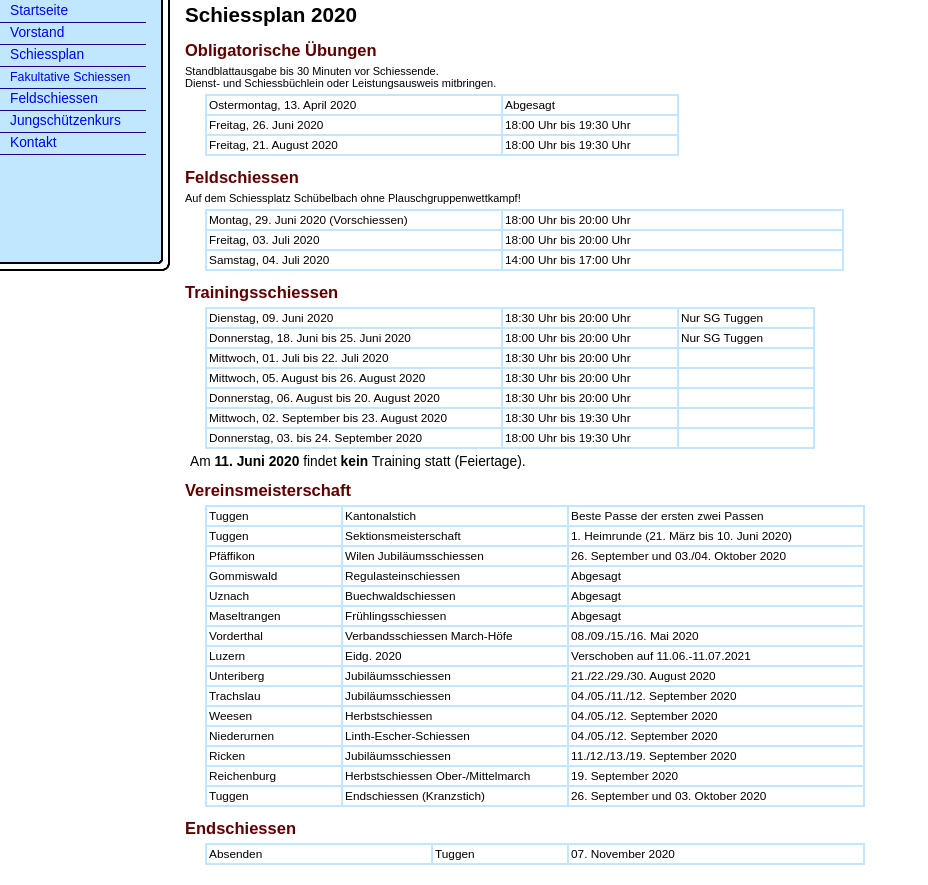
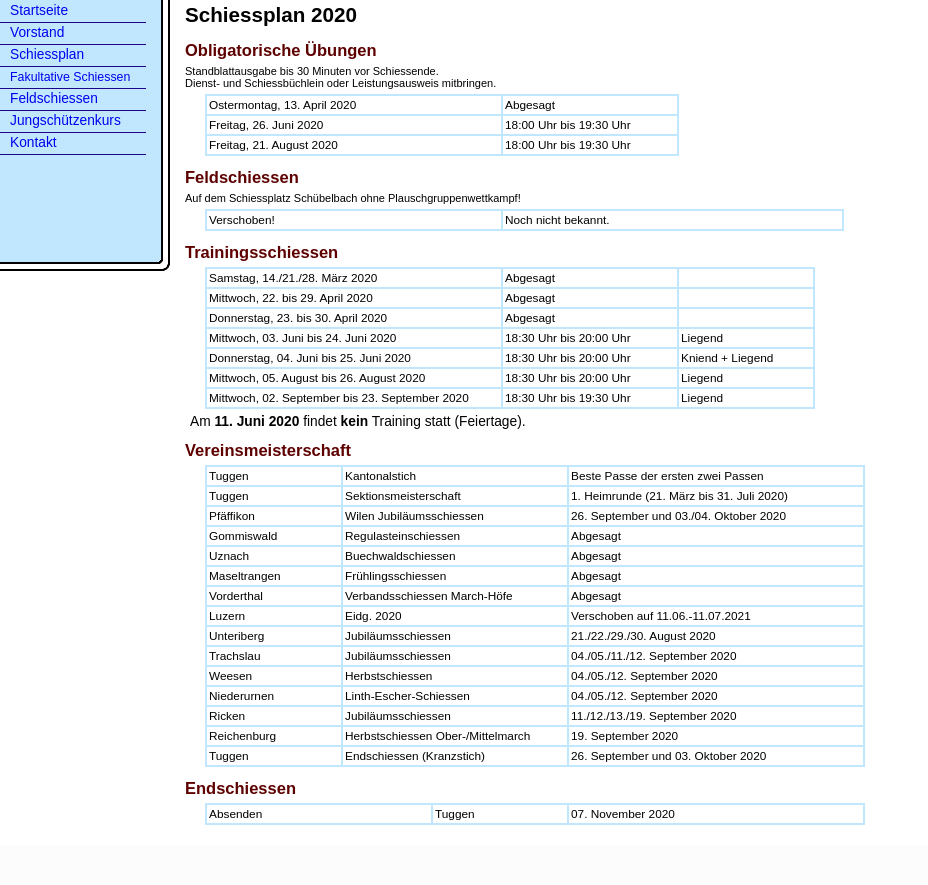
Before and after one commit to mjanser/sg-tuggen-website, a Symfony app: template templates/schiessplan.html.twig in a window 1280 px wide. Shown: the part 149-1034 px from the top of the page, without its empty margins (0-928 px from the left). After the commit the page ends 974 px from the top, so only its background shows below. Run offline with Twig, Linux system fonts and the light colour scheme; the template is opened without the code that fills it, so the values that code supplies are empty; some libraries are stand-ins or nearby versions.

Commit message:
Adjust dates because of Corona

```diff
--- a/templates/feldschiessen.html.twig
+++ b/templates/feldschiessen.html.twig
@@ -6,6 +6,10 @@
 <h1>Feldschiessen 2020</h1>
 <table id="dates" summary="Daten für das eidgenössische Feldschiessen">
     <tr class="datetime">
+        <td class="date">Verschoben!</td>
+        <td class="time-big">Noch nicht bekannt.</td>
+    </tr>
+    {#<tr class="datetime">
         <td class="date">Montag, 29. Juni 2020</td>
         <td class="time-big">18:00 Uhr bis 20:00 Uhr</td>
     </tr>
@@ -16,7 +20,7 @@
     <tr class="datetime">
         <td class="date">Samstag, 04. Juli 2020</td>
         <td class="time-big">14:00 Uhr bis 17:00 Uhr</td>
-    </tr>
+    </tr>#}
 </table>
 <div class="text">Wir laden Dich freundlich zum grössten Schützenfest der Welt ein, zum Eidgenössischen Feldschiessen! Damit dieser Anlass wieder zu einem Volksfest wird, hoffen wir auf die Teilnahme aller...
 <ul>
--- a/templates/schiessplan.html.twig
+++ b/templates/schiessplan.html.twig
@@ -28,6 +28,10 @@
     <div class="description">Auf dem Schiessplatz Schübelbach ohne Plauschgruppenwettkampf!<br /></div>
     <table id="t_feld" summary="Feldschiessen">
     <tr class="datetime">
+        <td class="date">Verschoben!</td>
+        <td class="time-big">Noch nicht bekannt.</td>
+    </tr>
+    {#<tr class="datetime">
         <td class="date">Montag, 29. Juni 2020 (Vorschiessen)</td>
         <td class="time-big">18:00 Uhr bis 20:00 Uhr</td>
     </tr>
@@ -38,46 +42,46 @@
     <tr class="datetime">
         <td class="date">Samstag, 04. Juli 2020</td>
         <td class="time-big">14:00 Uhr bis 17:00 Uhr</td>
-    </tr>
+    </tr>#}
     </table>
 </div>
 <div id="ueb">
     <h2>Trainingsschiessen</h2>
     <table id="t_ueb" summary="Übungsschiessen">
     <tr class="datetime">
-        <td class="date">Dienstag, 09. Juni 2020</td>
-        <td class="time">18:30 Uhr bis 20:00 Uhr</td>
-        <td class="position">Nur SG Tuggen</td>
+        <td class="date">Samstag, 14./21./28. März 2020</td>
+        <td class="time">Abgesagt</td>
+        <td class="position"></td>
     </tr>
     <tr class="datetime">
-        <td class="date">Donnerstag, 18. Juni bis 25. Juni 2020</td>
-        <td class="time">18:00 Uhr bis 20:00 Uhr</td>
-        <td class="position">Nur SG Tuggen</td>
+        <td class="date">Mittwoch, 22. bis 29. April 2020</td>
+        <td class="time">Abgesagt</td>
+        <td class="position"></td>
     </tr>
     <tr class="datetime">
-        <td class="date">Mittwoch, 01. Juli bis 22. Juli 2020</td>
+        <td class="date">Donnerstag, 23. bis 30. April 2020</td>
+        <td class="time">Abgesagt</td>
+        <td class="position"></td>
+    </tr>
+    <tr class="datetime">
+        <td class="date">Mittwoch, 03. Juni bis 24. Juni 2020</td>
         <td class="time">18:30 Uhr bis 20:00 Uhr</td>
-        <td class="position"></td>
+        <td class="position">Liegend</td>
+    </tr>
+    <tr class="datetime">
+        <td class="date">Donnerstag, 04. Juni bis 25. Juni 2020</td>
+        <td class="time">18:30 Uhr bis 20:00 Uhr</td>
+        <td class="position">Kniend + Liegend</td>
     </tr>
     <tr class="datetime">
         <td class="date">Mittwoch, 05. August bis 26. August 2020</td>
         <td class="time">18:30 Uhr bis 20:00 Uhr</td>
-        <td class="position"></td>
+        <td class="position">Liegend</td>
     </tr>
     <tr class="datetime">
-        <td class="date">Donnerstag, 06. August bis 20. August 2020</td>
-        <td class="time">18:30 Uhr bis 20:00 Uhr</td>
-        <td class="position"></td>
-    </tr>
-    <tr class="datetime">
-        <td class="date">Mittwoch, 02. September bis 23. August 2020</td>
+        <td class="date">Mittwoch, 02. September bis 23. September 2020</td>
         <td class="time">18:30 Uhr bis 19:30 Uhr</td>
-        <td class="position"></td>
-    </tr>
-    <tr class="datetime">
-        <td class="date">Donnerstag, 03. bis 24. September 2020</td>
-        <td class="time">18:00 Uhr bis 19:30 Uhr</td>
-        <td class="position"></td>
+        <td class="position">Liegend</td>
     </tr>
     </table>
     <div class="text">Am <b>11. Juni 2020</b> findet <b>kein</b> Training statt (Feiertage).</div>
@@ -95,7 +99,7 @@
         <!--<td class="cup"></td>-->
         <td class="location">Tuggen</td>
         <td class="shooting">Sektionsmeisterschaft</td>
-        <td class="date">1. Heimrunde (21. März bis 10. Juni 2020)</td>
+        <td class="date">1. Heimrunde (21. März bis 31. Juli 2020)</td>
     </tr>
     <tr class="datetime">
         <!--<td class="cup"></td>-->
@@ -125,7 +129,7 @@
         <!--<td class="cup"></td>-->
         <td class="location">Vorderthal</td>
         <td class="shooting">Verbandsschiessen March-Höfe</td>
-        <td class="date">08./09./15./16. Mai 2020</td>
+        <td class="date">Abgesagt</td>
     </tr>
     <tr class="datetime">
         <!--<td class="cup"></td>-->
```
